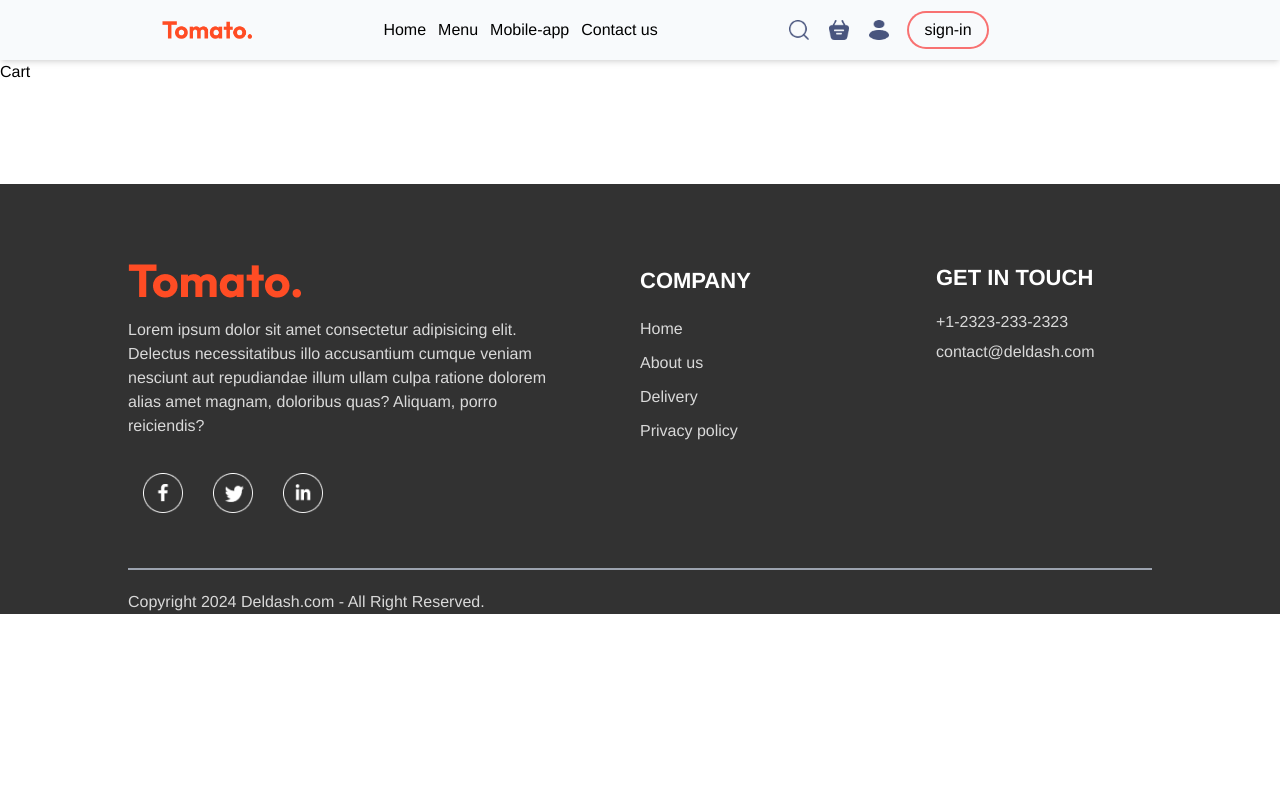
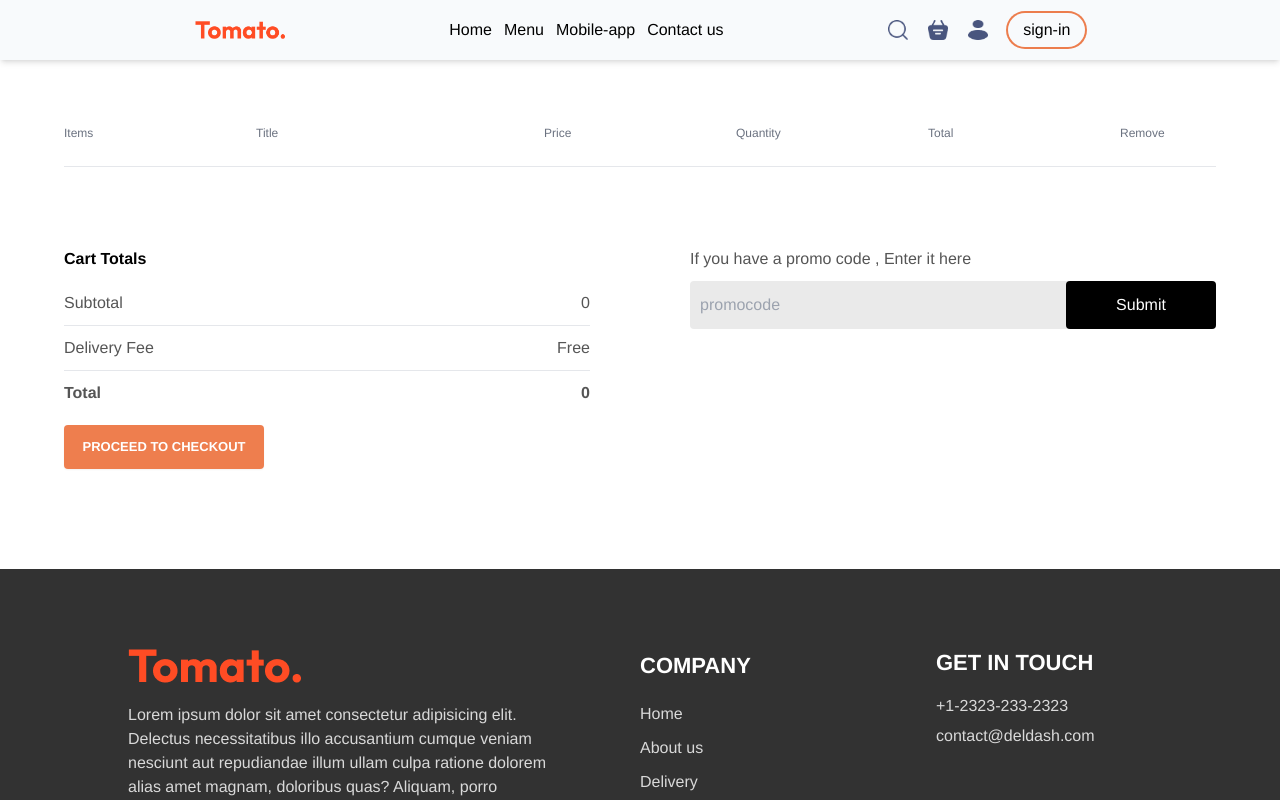
Before and after one commit to Binyam888/Delidash, a React (Vite) app in the folder frontend/delidash/: page /cart in a window 1280 px wide. Shown: the top 800 px of the page. Built offline with nearby package versions, Linux system fonts and the light colour scheme.

Commit message:
created cart component and gave function to it , it will show total value

```diff
--- a/frontend/delidash/src/components/FoodDisplay.jsx
+++ b/frontend/delidash/src/components/FoodDisplay.jsx
@@ -11,7 +11,7 @@ const FoodDisplay = ({ category }) => {
       <h1 className="text-[24px] font-bold">Top dishes near you</h1>
       <div className="food-diplay-list mt-[30px] gap-[30px]  grid  grid-cols-1 sm:grid-cols-2 md:grid-cols-3 lg:grid-cols-4  ">
         {food_list.map((item, index) => {
-             console.log(category,item.category)
+
              if(category === "All" || category === item.category){
                 return (
                     <FoodItem
--- a/frontend/delidash/src/components/FoodItem.jsx
+++ b/frontend/delidash/src/components/FoodItem.jsx
@@ -9,7 +9,7 @@ const FoodItem = ({ id, name, price, description, image }) => {
     useContext(StoreContext);
 
   return (
-    <div className="food-item-container">
+    <div className="food-item-container animate-fadeDem">
       <div className="food-iem w-[100%] m-auto shadow-md shadow-[#00000015]  rounded-[10px]">
         <dvi className="food-item-img-container relative ">
           <img src={image} alt="" className="w-[100%] rounded-t-[10px] " />
--- a/frontend/delidash/src/components/Header.jsx
+++ b/frontend/delidash/src/components/Header.jsx
@@ -4,10 +4,10 @@ const Header = () => {
   return (
     <div className="outer sm:mx-[10%] mx-[3%]">
       <div
-        className="Header h-[48vw]  bg my-[30px]  w-full bg-[url('public/header_img.png')] bg-contain  bg-no-repeat relative rounded-md "
+        className="Header md:h-[38vw] h-[48vw]  bg my-[30px]  w-full bg-[url('header_img.png')] bg-contain  bg-no-repeat relative rounded-md "
         id="header"
       >
-        <div className="header-content absolute flex flex-col gap-2 md:max-w-[50%] max-sm:max-w-[60%]  md:bottom-[45%] bottom-[20%] max-md:bottom-[30%]  left-[12vw] animate-fadeIn ">
+        <div className="header-content absolute flex flex-col gap-2 md:max-w-[50%] max-sm:max-w-[60%]   bottom-[30%] max-md:bottom-[40%]  left-[12vw] animate-fadeIn ">
           <h2 className="lg:text-[30px] text-[16px]  md:text-[24px] xl:text-[50px]  leading-tight">
             Order your <br /> favourite food here
           </h2>
--- a/frontend/delidash/src/components/LoginPopUp.jsx
+++ b/frontend/delidash/src/components/LoginPopUp.jsx
@@ -42,7 +42,7 @@ const LoginPopUp = ({ setLogin }) => {
           />
         </div>
         <div className="loginbutton">
-          <button className="p-[10px] rounded-[4px] text-white bg-red-500 text-[15px] w-full">
+          <button className="p-[10px] rounded-[4px] text-white bg-[#ea5c1feb] text-[15px] w-full">
             {currentState === "Sign Up" ? "Create Account" : "Login"}
           </button>
         </div>
@@ -58,7 +58,7 @@ const LoginPopUp = ({ setLogin }) => {
               Create a new account?{" "}
               <span
                 onClick={() => setCurrentState("Sign Up")}
-                className="cursor-pointer font-bold text-red-400  "
+                className="cursor-pointer font-bold text-[#ea5c1fc9]  "
               >
                 Click here
               </span>
@@ -66,7 +66,7 @@ const LoginPopUp = ({ setLogin }) => {
           ) : (
             <p>
               Alredy have an account ?{" "}
-              <span onClick={() => setCurrentState("Login")} className="text-red-400 cursor-pointer font-bold">Login here</span>
+              <span onClick={() => setCurrentState("Login")} className="text-[#ea5c1fc9] cursor-pointer font-bold">Login here</span>
             </p>
           )}
         </div>
--- a/frontend/delidash/src/components/Navbar.jsx
+++ b/frontend/delidash/src/components/Navbar.jsx
@@ -1,52 +1,109 @@
-import React, { useState } from "react";
+import React, { useEffect, useState } from "react";
 import { CiSearch } from "react-icons/ci";
 import { FaShoppingCart } from "react-icons/fa";
 import { FaUser } from "react-icons/fa";
 import { IoMenuSharp } from "react-icons/io5";
 import { assets } from "../assets/assets";
-import {Link} from "react-router-dom"
-function Navbar({setLogin}) {
+import { Link } from "react-router-dom";
+function Navbar({ setLogin }) {
   const [mobile, setMobile] = useState(false);
-  console.log(mobile);
+  const [transition, setTransition] = useState(false);
+
+  const handleClick = () => {
+    setMobile(true);
+    setLogin(true);
+  };
+  // useEffect(() => {
+  //   const handleScroll = () => {
+  //     if (window.scrollY > 80) {
+  //       console.log("scroll activated");
+  //       return setMobile(false);
+  //     }
+  //   };
+  //   if (mobile) {
+  //     setTimeout(() => {
+  //       setTransition(true);
+  //     }, 100);
+  //   } else {
+  //     setTransition(false);
+  //   }
+
+  //   window.addEventListener("scroll", handleScroll);
+  // },[]);
+
   return (
     <header className="Navbar md:px-[30px] bg-slate-50 w-full h-[50px] flex shadow-md py-[30px] ">
       <nav className="flex md:justify-evenly w-full items-center justify-around">
-        <img src={assets.logo} alt="" className="w-[90px]" />
+        <Link to={"/"}>
+          {" "}
+          <img src={assets.logo} alt="" className="w-[90px]" />
+        </Link>
         <ul className="flex gap-3 max-md:hidden cursor-pointer  hover:underline-offset-8  ">
-          <Link to={"/"} className="hover:underline ">Home</Link>
-          <a href="#explore-menu" className="hover:underline">Menu</a>
-          <a href="#mobile-app" className="hover:underline">Mobile-app</a>
-          <a href="#footer" className="hover:underline">Contact us</a>
+          <Link to={"/"} className="hover:underline ">
+            Home
+          </Link>
+          <a href="#explore-menu" className="hover:underline">
+            Menu
+          </a>
+          <a href="#mobile-app" className="hover:underline">
+            Mobile-app
+          </a>
+          <a href="#footer" className="hover:underline">
+            Contact us
+          </a>
         </ul>
 
         {/* Above md screeen */}
         <div className="logos flex gap-[20px] cursor-pointer items-center ">
           <img src={assets.search_icon} alt="" className="w-[20px] h-[20px]" />
-          <img src={assets.basket_icon} alt="" className="w-[20px] h-[20px]" />
+          <Link to={"/cart"}>
+            {" "}
+            <img
+              src={assets.basket_icon}
+              alt=""
+              className="w-[20px] h-[20px]"
+            />
+          </Link>
           <img src={assets.profile_icon} alt="" className="w-[20px] h-[20px]" />
-          <button onClick={()=>setLogin(true)} className=" px-[15px] rounded-[50px] py-[5px] ring-2 ring-red-400 hover:bg-slate-100"> sign-in</button>
+          <button
+            onClick={handleClick}
+            className=" px-[15px] rounded-[50px] py-[5px] ring-2 ring-[#ea5c1fc9] hover:bg-slate-100"
+          >
+            {" "}
+            sign-in
+          </button>
         </div>
 
         {/* mobile-screen */}
-        <div>
+        {/* <div>
           <button
             onClick={() => setMobile((prev) => !prev)}
-            className="fixed z-10 right-5 top-3 md:hidden "
+            className="fixed z-30 right-5 top-3 md:hidden "
           >
-            <IoMenuSharp size={30} />
+            {mobile ? (
+              <IoMenuSharp size={30} className=" " />
+            ) : (
+              <IoMenuSharp size={30} />
+            )}
           </button>
         </div>
 
         {mobile && (
-          <div className=" bg-slate-500  fixed right-0 top-0  flex justify-center items-center w-full pt-[50px] pb-[20px] md:hidden">
-            <ul className="flex gap-4 flex-col  justify-center text-center ">
-              <li>Home</li>
+          <div
+            className={` bg-white text-gray-500 animate-fadeDem fixed rounded-lg shadow-md shadow-neutral-600  ring-2 ring-inset ring-gray-200 top-0  ${
+              transition ? `right-0` : `right-[-200px]`
+            } transition-all duration-300 z-10 w-[300px] flex justify-center items-center   pt-[50px] pb-[20px] md:hidden overflow-hidden`}
+          >
+            <ul
+              className={`flex gap-4 flex-col  justify-center text-center   mb-[30px] `}
+            >
+              <li className="">Home</li>
               <li>Menu</li>
-              <li>mobile-app</li>
-              <li>contact us</li>
+              <li>Mobile-app</li>
+              <li>Contact us</li>
             </ul>
           </div>
-        )}
+        )} */}
       </nav>
     </header>
   );
--- a/frontend/delidash/src/context/StoreContext.jsx
+++ b/frontend/delidash/src/context/StoreContext.jsx
@@ -15,18 +15,30 @@ const StoreContextProvider = ({ children }) => {
     }
   };
 
-  const removeFromCart =(itemId)=>{
-      setCartItem((prev)=>({...prev,[itemId]:prev[itemId]-1}))
-  }
-   useEffect(()=>{
-     console.log(cartItem);
-   },[cartItem])
+  const removeFromCart = (itemId) => {
+    setCartItem((prev) => ({ ...prev, [itemId]: prev[itemId] - 1 }));
+  };
+
+  const getCartTotal = () => {
+    let cartTotal = 0;
+
+    for (const item in cartItem) {
+      if (cartItem[item] > 0) {
+        let itemInfo = food_list.find((data) => data._id === item);
+        cartTotal = cartTotal + (itemInfo.price * cartItem[item]);
+      }
+    }
+    return Number(cartTotal.toFixed(2));
+  };
+
+
   const contextValue = {
     food_list,
     addTocart,
     removeFromCart,
     setCartItem,
     cartItem,
+    getCartTotal,
   };
 
   return (
--- a/frontend/delidash/src/index.css
+++ b/frontend/delidash/src/index.css
@@ -32,6 +32,12 @@
   @apply w-[120px] max-w-[180px] transition-[0.5s] transition-all cursor-pointer hover:scale-[1.05]
  }
 
+ .cart-total-details{
+  @apply flex justify-between text-[#555] max-md:text-[13px]
+ }
+.cart-details-container hr{
+  @apply bg-[#e2e2e2] h-[1px] my-[10px]
+}
 /* #header{
 
 
--- a/frontend/delidash/src/pages/Cart.jsx
+++ b/frontend/delidash/src/pages/Cart.jsx
@@ -1,9 +1,97 @@
-import React from 'react'
+import React from "react";
+import { useContext } from "react";
+import { StoreContext } from "../context/StoreContext";
 
 function Cart() {
+  const { cartItem, food_list, removeFromCart, getCartTotal } =
+    useContext(StoreContext);
   return (
-    <div>Cart</div>
-  )
+    <div className="cart m-[5%]">
+      <div className="cart-items">
+        <div className="cart-items-title grid grid-cols-[1fr,1.5fr,1fr,1fr,1fr,0.5fr] text-[12px] text-gray-500">
+          <p>Items</p>
+          <p>Title</p>
+          <p>Price</p>
+          <p>Quantity</p>
+          <p>Total</p>
+          <p>Remove</p>
+        </div>
+        <br />
+        <hr className="bg-[#e2e2e2] h-[1px] mb-[30px]" />
+        {food_list.map((item, index) => {
+          console.log("item before", item);
+          if (cartItem[item._id] > 0) {
+            console.log("item after", item);
+            console.log("cariItem", cartItem[item._id]);
+            return (
+              <>
+                <div className="cart-items-maped grid grid-cols-[1fr,1.5fr,1fr,1fr,1fr,0.5fr] text-[12px] my-[10px] items-center">
+                  <img
+                    src={item.image}
+                    alt="item-img"
+                    className="w-[50px] rounded-sm"
+                  />
+                  <p>{item.name}</p>
+                  <p>${item.price}</p>
+                  <p>{cartItem[item._id]}</p>
+                  <p>${item.price * cartItem[item._id]}</p>
+                  <p
+                    onClick={() => removeFromCart(item._id)}
+                    className="cursor-pointer"
+                  >
+                    x
+                  </p>
+                </div>
+                <hr className=" bg-[#e2e2e2]  h-[1px] " />
+              </>
+            );
+          }
+        })}
+        <div className="cart-bottom mt-[80px] flex justify-between md:gap-[100px] gap-[20px] max-md:flex-col-reverse ">
+          <div className="cart-total flex flex-1 flex-col gap-[20px] ">
+            <h1 className="font-semibold">Cart Totals</h1>
+            <div className="cart-details-container ">
+              <div className="cart-total-details ">
+                <p>Subtotal</p>
+                <p>{getCartTotal()}</p>
+              </div>
+              <hr />
+              <div className="cart-total-details ">
+                <p>Delivery Fee</p>
+                <p>{"Free"}</p>
+              </div>
+              <hr />
+              <div className="cart-total-details">
+                <b>Total</b>
+                <b>{getCartTotal()}</b>
+              </div>
+            </div>
+            <button className="bg-[#ea5c1fc9] text-white  w-[max(15vw,200px)] py-[12px] px-[10px]  rounded-[4px]  text-[13px] font-bold shadow-sm">
+              PROCEED TO CHECKOUT
+            </button>
+          </div>
+
+          <div className="cart-promocode flex-1 max-md:items-start">
+            <div>
+              <p className="text-[#555]">
+                If you have a promo code , Enter it here
+              </p>
+              <div className="cart-promocode-input mt-[10px] flex justify-between items-center bg-[#eaeaea] rounded-[4px]">
+                <input
+                  type="text"
+                  placeholder="promocode"
+                  className="bg-transparent border-none outline-none pl-[10px]"
+                />
+                <button className="w-[max(10vw,150px)] bg-black py-[12px] px-[5px] border-none text-white rounded-[4px]">
+                  Submit
+                </button>
+              </div>
+            </div>
+          </div>
+        </div>
+      </div>
+    </div>
+  );
 }
 
-export default Cart
+export default Cart;
--- a/frontend/delidash/tailwind.config.js
+++ b/frontend/delidash/tailwind.config.js
@@ -15,7 +15,7 @@ export default {
       },
       animation: {
         fadeIn: 'fadeIn 3s ease-in-out',
-        fadeDem: 'fadeIn 1s ease-in-out'
+        fadeDem: 'fadeIn 0.5s ease-in-out'
       }
     },
   },
```
